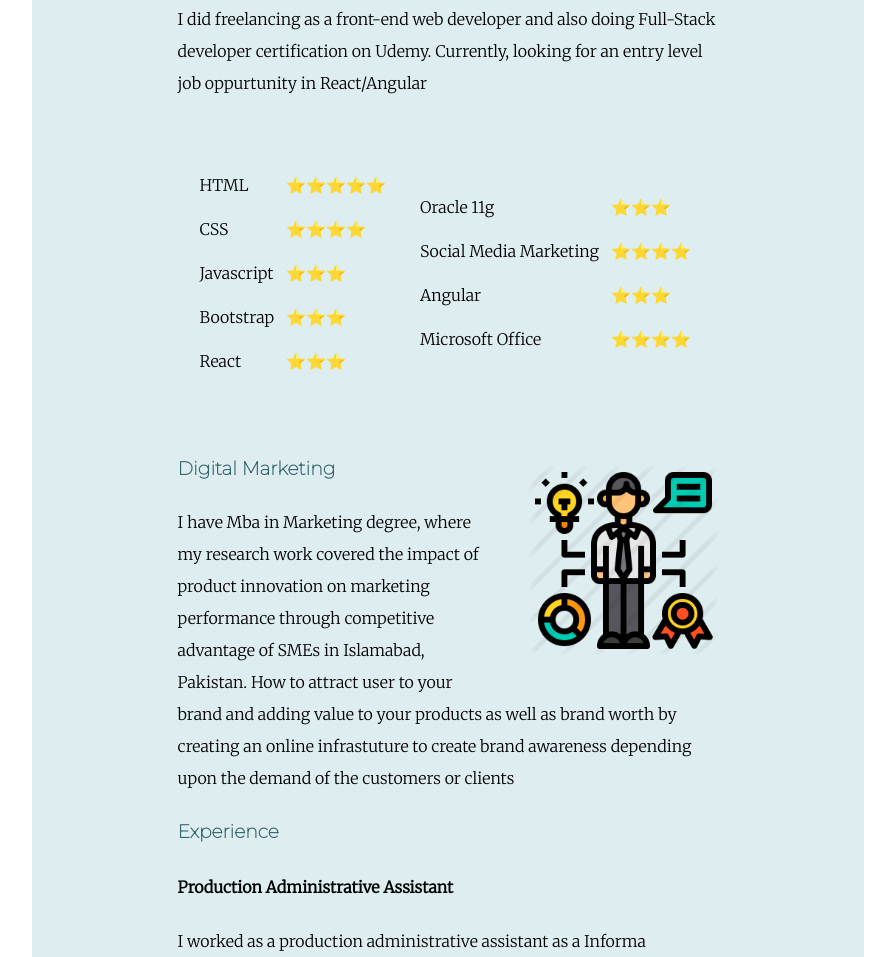
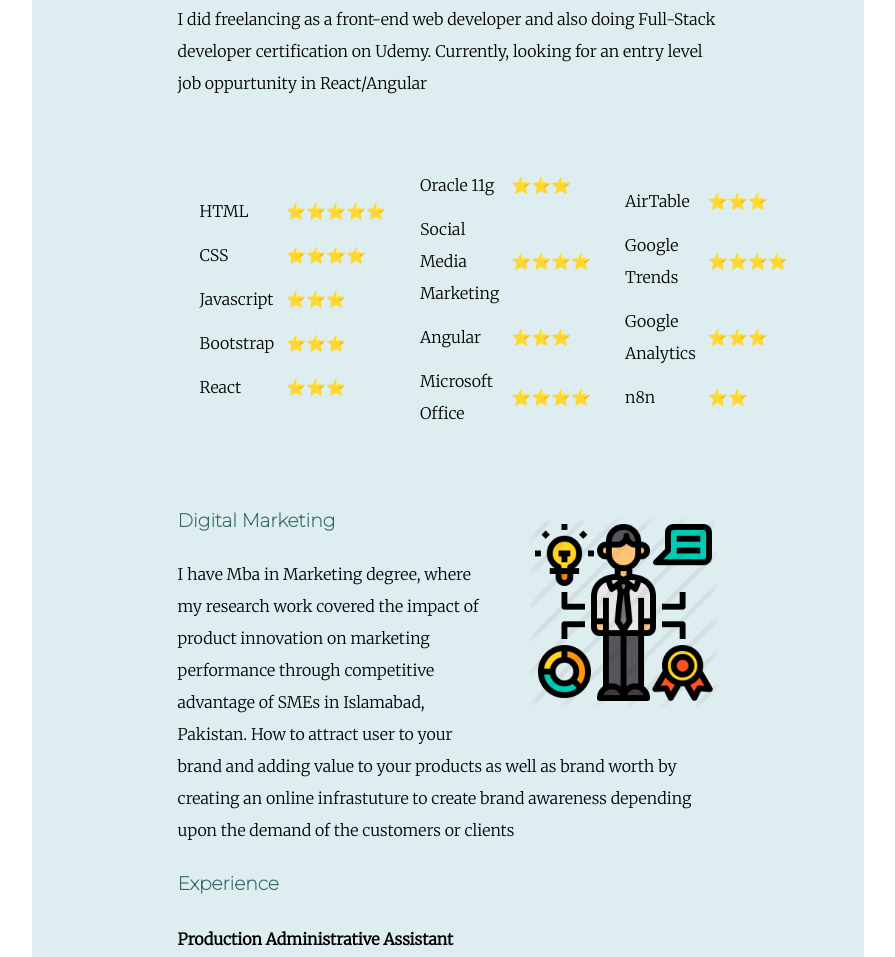
Before and after one commit to awais-ayub/Personal-Website, a plain HTML site: page index.html in a window 1280 px wide. Shown: the part 1514-2471 px from the top of the page, without its empty margins (192-1087 px from the left). Drawn offline with Linux system fonts and the light colour scheme.

Commit message:
Update index.html

```diff
--- a/index.html
+++ b/index.html
@@ -86,6 +86,25 @@
 						</tr>
 					</table>
 				</td>
+				<td>
+					<table cellspacing="10">
+						<tr>
+							<td>AirTable</td>
+							<td>⭐⭐⭐ </td>
+						</tr>
+						<tr>
+							<td>Google Trends</td>
+							<td>⭐⭐⭐⭐ </td>
+						</tr>
+						<tr>
+							<td>Google Analytics</td>
+							<td>⭐⭐⭐ </td>
+							</tr>
+							<td>n8n</td>
+							<td>⭐⭐ </td>
+						</tr>
+					</table>
+				</td>
 			</tr>
 
 		</table><br>
```
